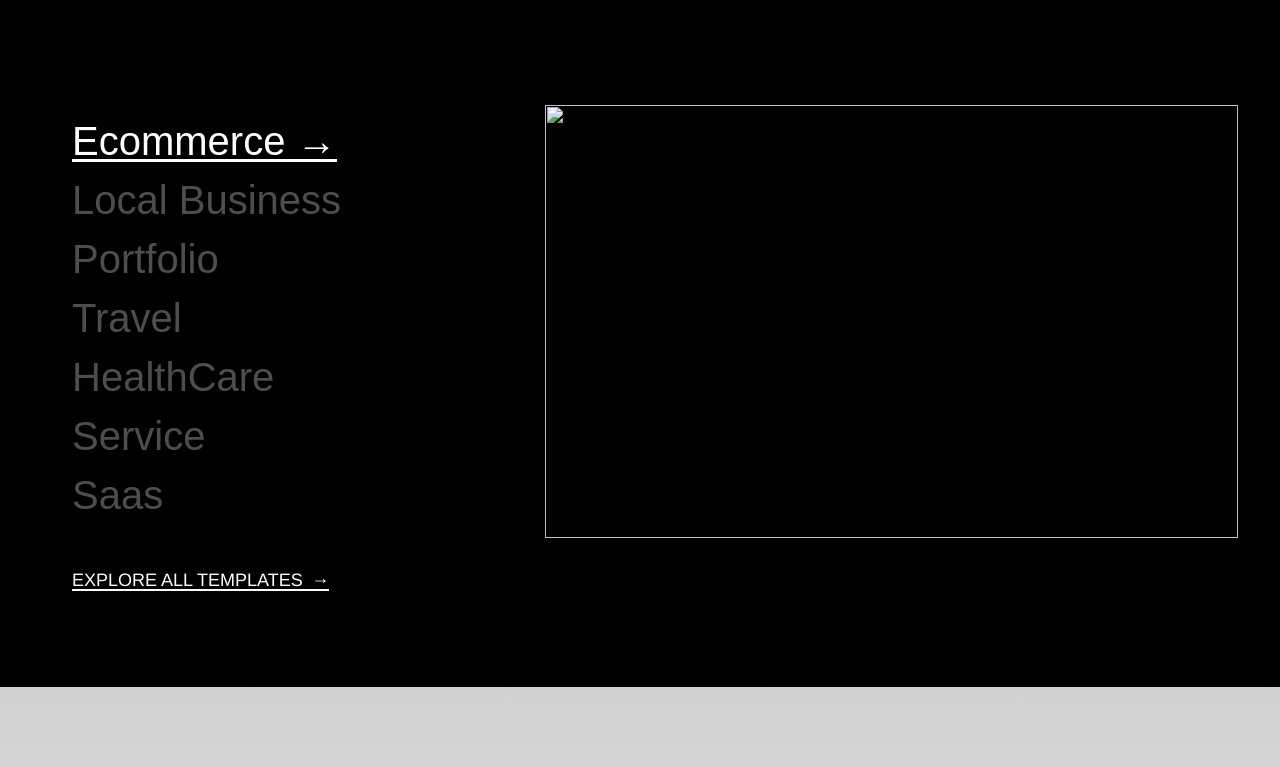
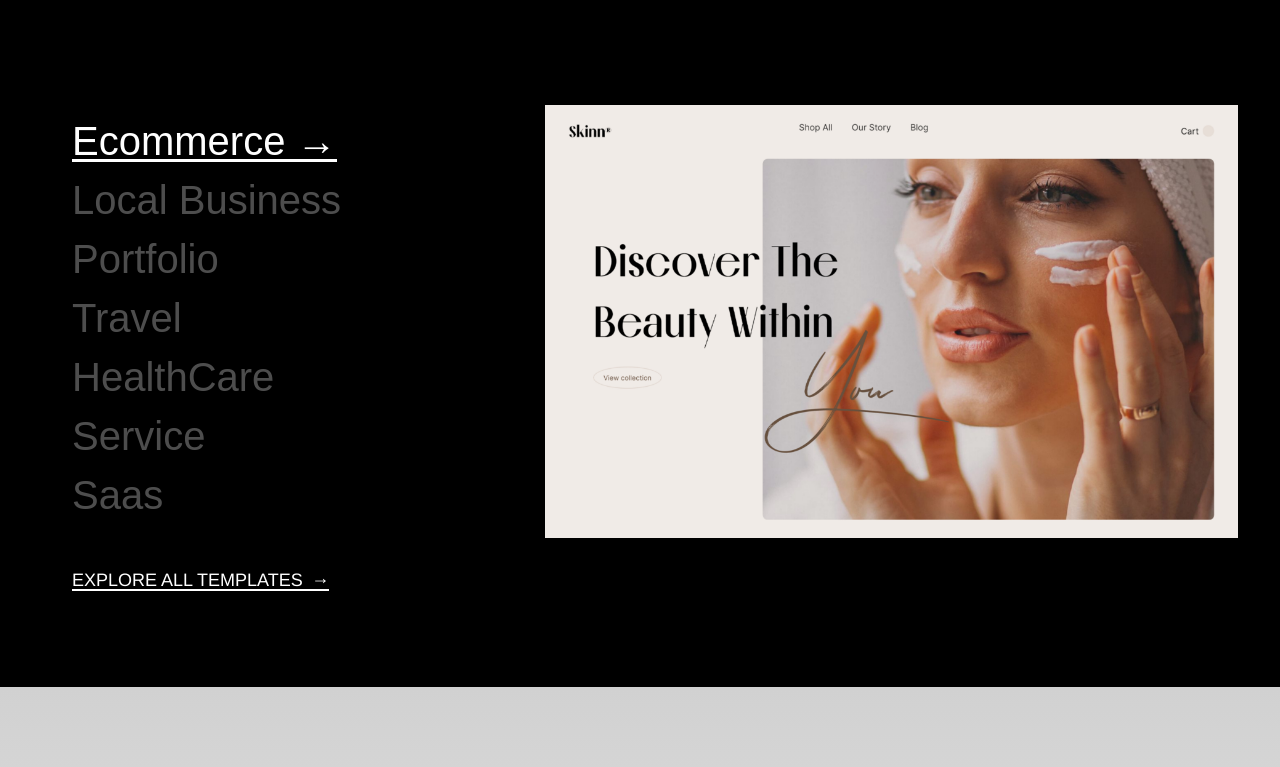
Before and after one commit to karanbawa/scrollit-html-frontend, a plain HTML site: page index.html in a window 1280 px wide. Shown: the part 7543-8310 px from the top of the page. Drawn offline with Linux system fonts and the light colour scheme; a web font is replaced by a local one.

Commit message:
index ecommerce fix

```diff
--- a/index.html
+++ b/index.html
@@ -699,7 +699,7 @@
 
             <div class="templates__images">
             <div class="templates__image is-loaded">
-              <img src="image1.jpg" />
+              <img src="./websiteTemplatesImages/ecom.jpg" />
             </div>
           </div>
 
```
